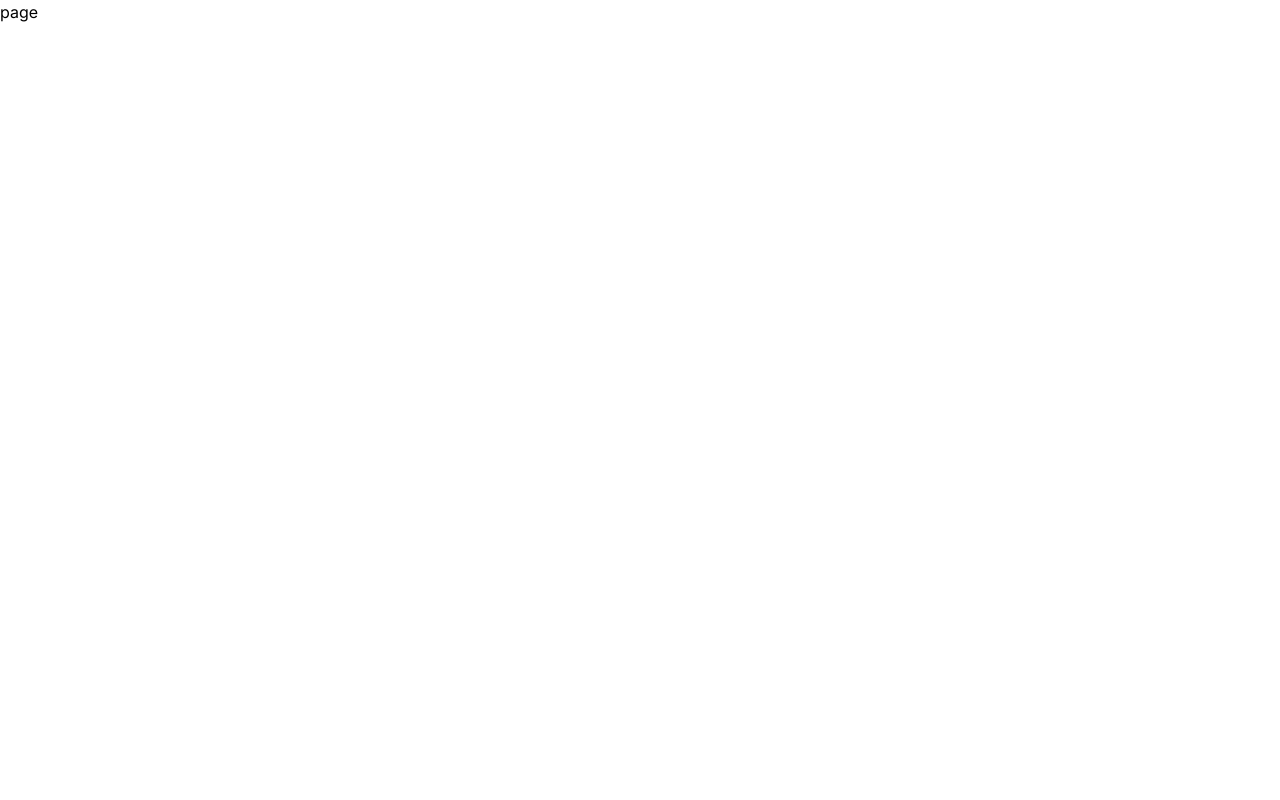
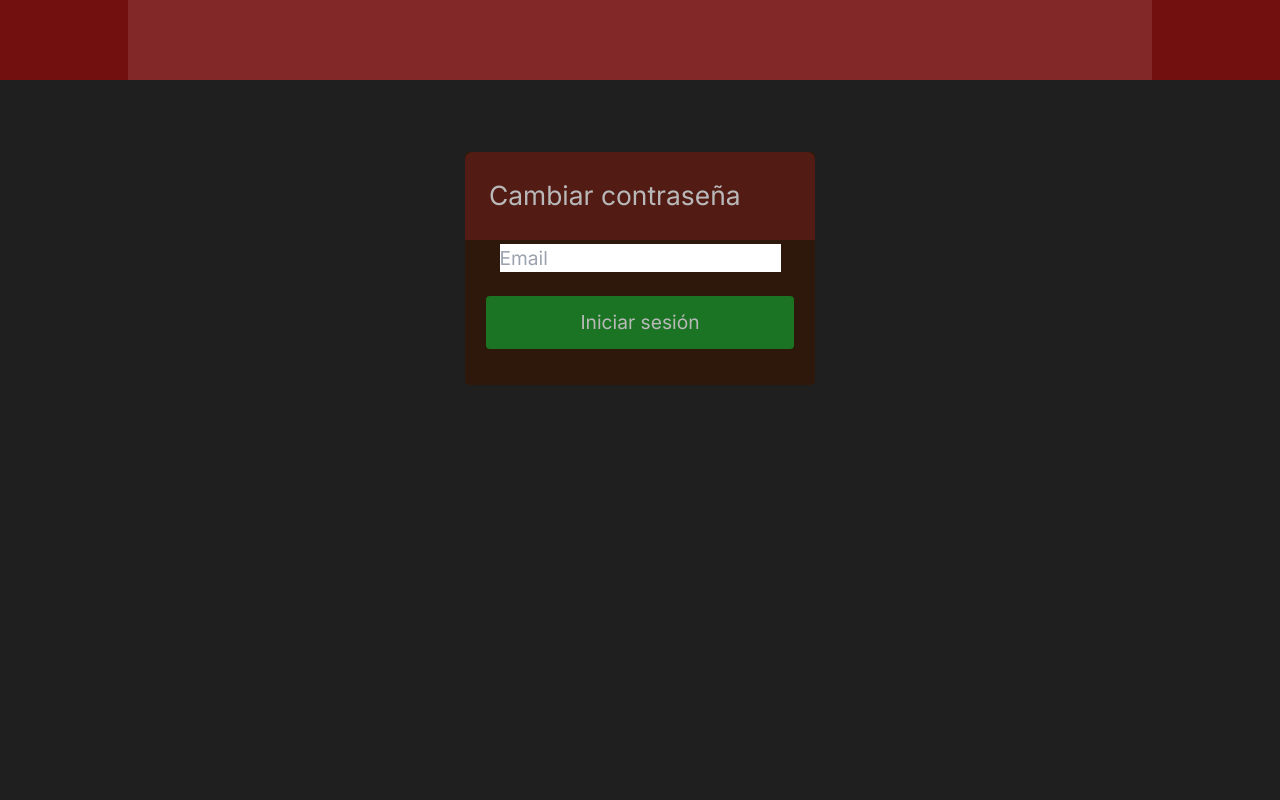
Before and after one commit to AlanTyping/school-frontend, a Next.js app: page /reset-password in a window 1280 px wide. Shown: the top 800 px of the page. Built offline with nearby package versions, Linux system fonts and the light colour scheme.

Commit message:
basic structure for password change

```diff
--- /dev/null
+++ b/src/app/reset-password/form/Form.jsx
@@ -0,0 +1,32 @@
+'use client'
+
+import React from 'react';
+import { useForm } from 'react-hook-form';
+import './form.css'
+
+const Form = ({ handleInputChange }) => {
+	const { register, handleSubmit, formState: { errors }} = useForm();
+
+	const onSubmit = handleSubmit(data => {
+		if (Object.keys(errors).length === 0) {
+
+		}
+	})
+
+	return (
+		<form className="w-full flex flex-col items-center justify-center p-1" onSubmit={onSubmit}>
+
+			<input type="email" placeholder="Email"
+				{...register('email', { required: { value: true, message: '*Email requerido' }, pattern: { value: /^[a-zA-Z0-9._%+-]+@[a-zA-Z0-9.-]+\.[a-zA-Z]{2,}$/, message: 'Correo no válido' }, maxLength: { value: 50, message: '*Máximo 50 carácteres' } })}
+				onChange={handleInputChange}
+			/>
+			{errors.email && <span>{errors.email.message}</span>}
+
+			<div className="w-full h-[auto] mt-6 flex items-center justify-center">
+				<button className="bg-[#1b7423] py-3 w-[90%] rounded" type="submit">Iniciar sesión</button>
+			</div>
+		</form>
+	)
+}
+
+export default Form
--- a/src/app/reset-password/page.jsx
+++ b/src/app/reset-password/page.jsx
@@ -1,9 +1,39 @@
-import React from 'react';
+'use client'
 
-const page = () => {
+import { useState, useEffect } from "react";
+import GeneralHeader from "../components/general header/GeneralHeader";
+import Footer from "../components/footer/Footer";
+import Form from "./form/Form";
+import './reset-password.css';
+
+const Page = () => {
+  const [formData, setFormData] = useState({ email: '' })
+
+  function handleInputChange(e) {
+    const { name, value } = e.target;
+    setFormData({
+      ...formData,
+      [name]: value,
+    });
+  }
+
   return (
-    <div>page</div>
+    <div className="h-[auto] min-h-[720px] w-full items-center justify-center flex flex-col bg-[#1f1f1f] text-[#b9b9b9] text-[1.2rem]">
+      <GeneralHeader />
+
+      <div className="mb-20 w-full flex items-start justify-center lg:h-[100vh]">
+        <div id="form-container" className="h-[auto] w-[95%] max-w-[350px] 2xl:max-w-[20vw] pb-8 mt-[9vh] flex flex-col items-center rounded bg-[#2e180b]">
+
+          <div id="register-title" className="w-full p-6 flex row justify-start text-[1.65rem] items-center bg-[#521c15] rounded-t-lg">
+            <h1>Cambiar contraseña</h1>
+          </div>
+
+          <Form handleInputChange={handleInputChange} />
+        </div>
+      </div>
+
+      <Footer />
+    </div>
   )
 }
-
-export default page
+export default Page
```
Also changed, not shown: src/app/register/register.css (+8 -0 lines), src/app/reset-password/form/form.css (added).
